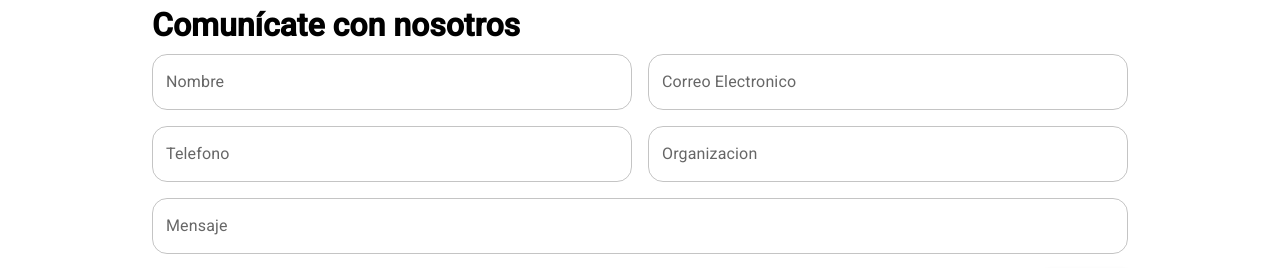
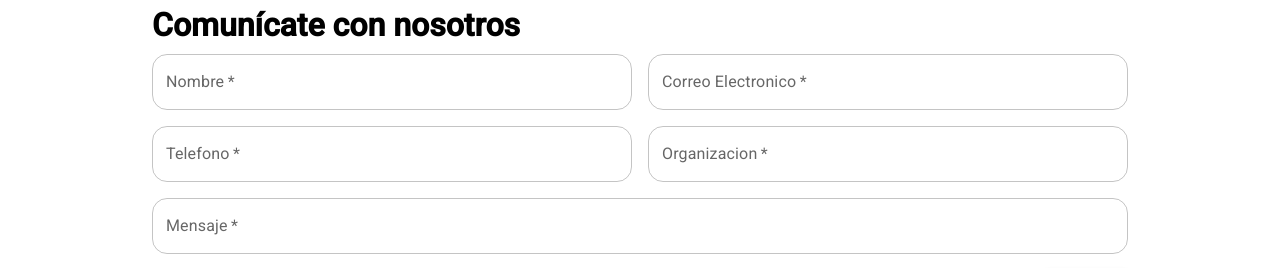
Before and after one commit to vanf-x/cgi-consulting, a React (Vite) app: page /contacto in a window 1280 px wide. Shown: the part 370-638 px from the top of the page. Built offline with nearby package versions, Linux system fonts and the light colour scheme.

Commit message:
required

```diff
--- a/src/components/form/Form.jsx
+++ b/src/components/form/Form.jsx
@@ -7,11 +7,11 @@ const Form = () => {
     <Container>
       <h1 className='titleForm'>Comunícate con nosotros</h1>
       <form action="https://formsubmit.co/info@cgiconsulting.co" method="POST" className='containerInputs'>
-        <TextField className="outlined-basic-nombre" label="Nombre" name="Nombre" variant="outlined" type="text"/>
-        <TextField className="outlined-basic-correo" label="Correo Electronico" name="email" variant="outlined" type="email"/>
-        <TextField className="outlined-basic-tel" label="Telefono" name="Telefono" variant="outlined" type="tel"/>
-        <TextField className="outlined-basic-org" label="Organizacion" name="Organizacion" variant="outlined" type="text"/>
-        <TextField className="outlined-basic-mensaje" label="Mensaje" name="Mensaje" variant="outlined" type="text"/>
+        <TextField className="outlined-basic-nombre" label="Nombre" name="Nombre" variant="outlined" type="text" required/>
+        <TextField className="outlined-basic-correo" label="Correo Electronico" name="email" variant="outlined" type="email" required/>
+        <TextField className="outlined-basic-tel" label="Telefono" name="Telefono" variant="outlined" type="tel" required/>
+        <TextField className="outlined-basic-org" label="Organizacion" name="Organizacion" variant="outlined" type="text" required/>
+        <TextField className="outlined-basic-mensaje" label="Mensaje" name="Mensaje" variant="outlined" type="text" required/>
         <Button className="send" variant="contained" type='submit'>ENVIAR</Button>
         <input type="hidden" name="_next" value="http://www.cgiconsulting.co/"></input>
         <input type="hidden" name="_captcha" value="false"></input>
```
